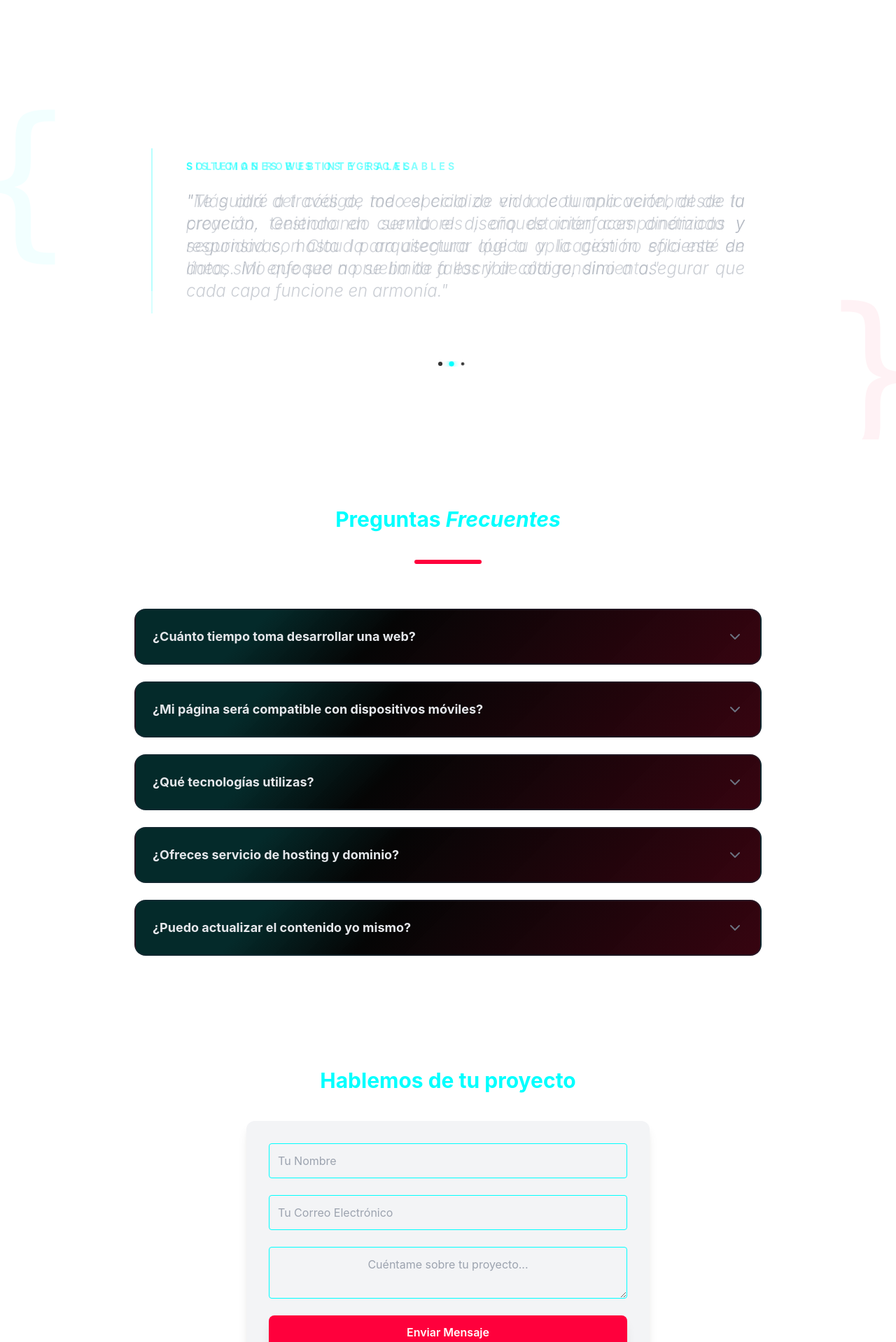
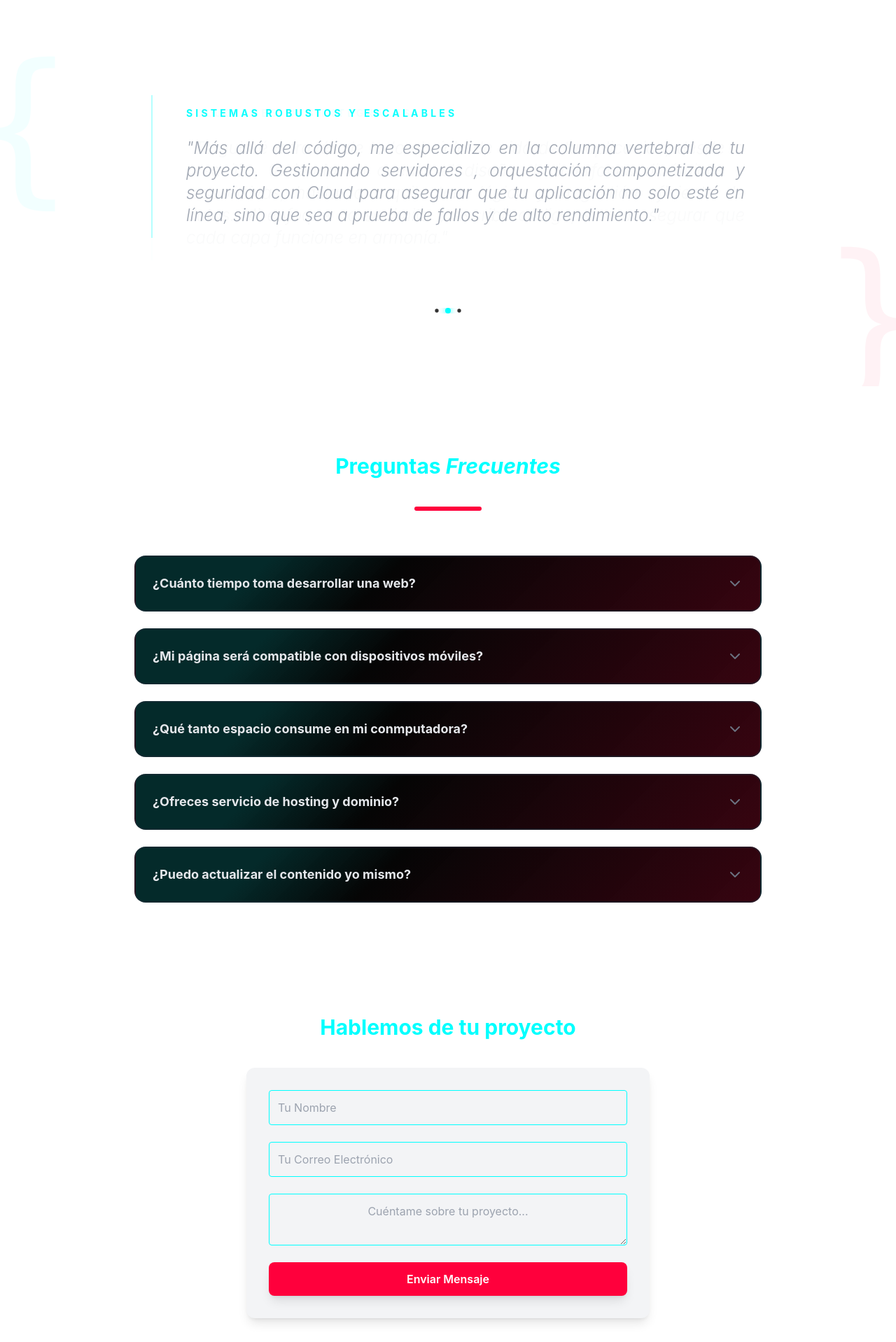
Before and after one commit to johanatoledo/MiPortafolio, a React (Vite) app: page /blog in a window 1280 px wide. Shown: the part 760-2678 px from the top of the page at 70% size. Built offline with nearby package versions, Linux system fonts and the light colour scheme; the HTML template or start-up script is replaced by a standard one.

Commit message:
Refactorizacion del nav y footer

```diff
--- a/src/App.jsx
+++ b/src/App.jsx
@@ -12,22 +12,38 @@ import Contact from './pages/Contact';
 import Footer from './components/Footer';
 import { DarkModeProvider } from './context/DarkModeContext';
 
-
 export default function App() {
-
   return (
     <DarkModeProvider>
       <BrowserRouter>
+
         <div className="min-h-screen font-sans transition-colors duration-300 bg-white dark:diagonal-gradient-pro">
           <Navbar />
-          <Hero />
-          <AboutMe />
-          <FaQuestion />
-          <Contact />
+
+          <section id="home">
+            <Hero />
+          </section>
+
+          <section id="about">
+            <AboutMe />
+          </section>
+
+          <section id="faq">
+            <FaQuestion />
+          </section>
+
+          <section id="contact">
+            <Contact />
+          </section>
+
           <Routes>
+            <Route path="/" element={null} />
             <Route path='/Services' element={<Services />} />
             <Route path='/Contact' element={<Contact />} />
+            <Route path='/blog' element={<Blog />} />
+            <Route path="*" element={null} />
           </Routes>
+
           <Footer />
         </div>
       </BrowserRouter>
--- a/src/components/FaQ.jsx
+++ b/src/components/FaQ.jsx
@@ -14,8 +14,8 @@ const FaQ = () => {
       answer: "Absolutamente. Utilizo un enfoque 'Mobile-First' con Tailwind CSS, garantizando que tu web se vea perfecta en smartphones, tablets y desktops."
     },
     {
-      question: "¿Qué tecnologías utilizas?",
-      answer: "Me especializo en el Stack MERN (MySQL, Express, React, Node.js). También utilizo Docker para despliegues seguros y NGINX para alta disponibilidad."
+      question: "¿Qué tanto espacio consume en mi conmputadora?",
+      answer: "No ocupa espacio ni consume recursos de su computadora. Todo vive en un servidor seguro de alta velocidad  que yo gestiono. "
     },
     {
       question: "¿Ofreces servicio de hosting y dominio?",
--- a/src/components/Footer.jsx
+++ b/src/components/Footer.jsx
@@ -1,15 +1,15 @@
 import React from 'react';
-import Skills from './Skills'; // Asegúrate de que la ruta sea correcta
+import Skills from './Skills';
 
 export default function Footer() {
   return (
     <footer className="py-12 px-8 bg-white dark:bg-[#0a0a0a] text-black dark:text-white mt-12 transition-colors duration-300 border-t border-gray-200 dark:border-gray-800">
       <div className="max-w-7xl mx-auto flex flex-col md:flex-row justify-between items-center gap-8">
 
-        {/* Redes Sociales - Izquierda */}
+
         <div className="flex gap-6 order-2 md:order-1">
           <a
-            href="https://linkedin.com"
+            href="https://www.linkedin.com/in/johana-toledo-87a939222"
             target="_blank"
             rel="noopener noreferrer"
             className="font-bold hover:text-primary transition-colors duration-300 uppercase text-sm tracking-widest"
@@ -17,7 +17,7 @@ export default function Footer() {
             LinkedIn
           </a>
           <a
-            href="https://github.com"
+            href="https://github.com/johanatoledo"
             target="_blank"
             rel="noopener noreferrer"
             className="font-bold hover:text-primary transition-colors duration-300 uppercase text-sm tracking-widest"
--- a/src/components/Navbar.jsx
+++ b/src/components/Navbar.jsx
@@ -5,20 +5,41 @@ import { useSmoothScroll } from '../hooks/useSmoothScroll';
 export default function Navbar() {
   const { darkMode, setDarkMode } = useDarkMode();
   useSmoothScroll();
+
+  const navLinks = [
+    { name: 'Inicio', href: '#home' },
+    { name: 'Servicios', href: '/services' },
+    { name: 'Contacto', href: '/contact' },
+  ];
+
   return (
-    <nav className="flex items-center px-6 py-4 bg-white dark:bg-background/90 text-primary dark:text-primary transition-colors duration-300">
+
+    <nav className="fixed top-0 w-full z-50 flex items-center px-6 py-4 bg-white dark:bg-background/90 text-primary dark:text-primary transition-colors duration-300 backdrop-blur-sm">
+
       <div className="font-bold text-2xl font-mono select-none" style={{ fontFamily: 'JetBrains Mono, Fira Code, Space Mono, monospace' }}>
         <span className="text-accent">&#60;</span>
         <span className="text-primary">Toledana</span>
         <span className="text-primary">Dev</span>
         <span className="text-accent">&#47;&#62;</span>
       </div>
+
       <div className="flex-1"></div>
+
+
       <ul className="flex gap-6 text-lg items-center">
-        <li><a href="#hero" className="hover:text-accent">Inicio</a></li>
-        <li><a href="#services" className="hover:text-accent">Servicios</a></li>
-        <li><a href="#contact" className="hover:text-accent">Contacto</a></li>
+        {navLinks.map((link) => (
+          <li key={link.name}>
+            <a
+              href={link.href}
+              className="hover:text-accent transition-colors duration-200"
+            >
+              {link.name}
+            </a>
+          </li>
+        ))}
       </ul>
+
+
       <button
         aria-label="Toggle dark mode"
         className="ml-4 p-2 rounded-full bg-transparent text-accent dark:text-primary border-2 border-accent dark:border-primary hover:bg-accent/10 dark:hover:bg-primary/10 transition"
```
Lines whose indentation alone changed are shown as unchanged.
